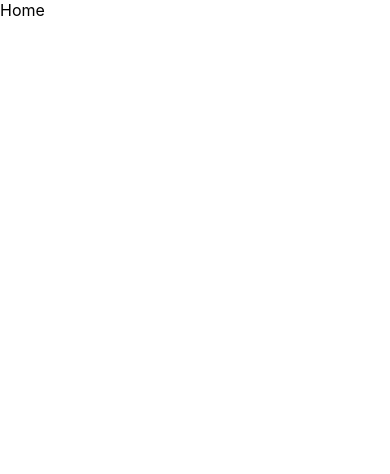
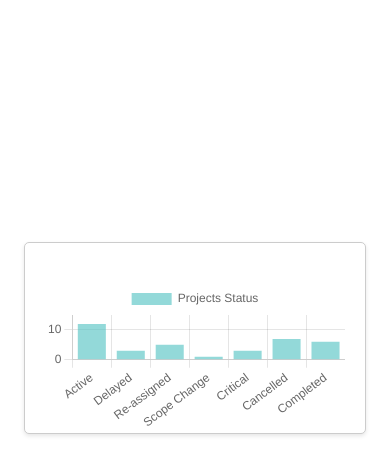
Before and after one commit to thekapilkumar/activity-tracker, a React (Create React App) app: page / in a window 390 px wide. Shown: the top 474 px of the page. Built offline with nearby package versions, Linux system fonts and the light colour scheme.

Commit message:
Added Bar Graph Component

```diff
--- a/package.json
+++ b/package.json
@@ -6,7 +6,9 @@
     "@testing-library/jest-dom": "^5.16.5",
     "@testing-library/react": "^13.4.0",
     "@testing-library/user-event": "^13.5.0",
+    "chart.js": "^4.3.0",
     "react": "^18.2.0",
+    "react-chartjs-2": "^5.2.0",
     "react-dom": "^18.2.0",
     "react-scripts": "5.0.1",
     "web-vitals": "^2.1.4"
--- a/src/App.js
+++ b/src/App.js
@@ -1,9 +1,12 @@
-import Home from "./pages/Home";
+import BarGraph from "./components/BarGraph";
+import { Chart as ChartJS, registerables } from 'chart.js';
+
+ChartJS.register(...registerables);
 
 function App() {
   return (
     <div>
-     <Home/>
+     <BarGraph/>
     </div>
   );
 }
--- /dev/null
+++ b/src/components/BarGraph.css
@@ -0,0 +1,44 @@
+body {
+    display: flex;
+    justify-content: center;
+    align-items: center;
+    height: 80vh;
+  }
+
+.card {
+  width: 600px;
+  height: 400px;
+  background-color: #ffffff;
+  border: 1px solid #cccccc;
+  border-radius: 5px;
+  padding-top: 40px;
+  padding-right: 20px;
+  padding-bottom: 0px;
+  padding-left: 20px;
+  box-shadow: 0 2px 4px rgba(0, 0, 0, 0.1);
+}
+
+.card h2 {
+  font-size: 18px;
+  margin-bottom: 10px;
+}
+
+.card .bar-graph {
+  display: flex;
+  align-items: flex-end;
+  height: 100%;
+}
+
+.card .bar {
+  flex: 1;
+  background-color: #007bff;
+  margin-right: 5px;
+}
+
+@media (max-width: 600px) {
+  .card {
+    width: 100%;
+    height: auto;
+    max-width: 300px;
+  }
+}
--- /dev/null
+++ b/src/components/BarGraph.js
@@ -0,0 +1,24 @@
+import React from 'react';
+import { Bar } from 'react-chartjs-2';
+import './BarGraph.css'
+
+const BarGraph = () => {
+  const data = {
+    labels: ['Active','Delayed','Re-assigned','Scope Change','Critical','Cancelled', 'Completed'],
+    datasets: [
+      {
+        label: 'Projects Status',
+        data: [12, 3, 5, 1, 3, 7, 6],
+        backgroundColor: ['rgba(75, 192, 192, 0.6)'],
+      },
+    ],
+  };
+
+  return (
+    <div className='card'>
+      <Bar data={data} />
+    </div>
+  );
+};
+
+export default BarGraph;
```
Also changed, not shown: 1 other file (tests, documents, lock files or other folders).
